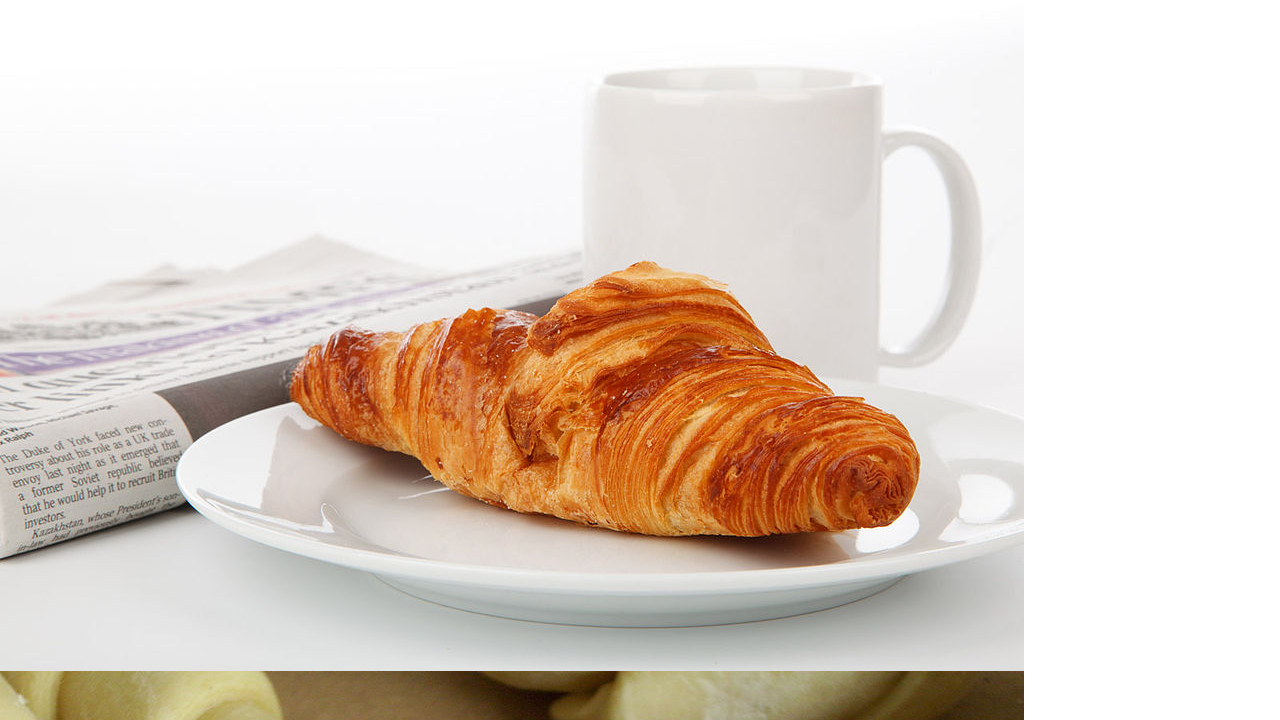
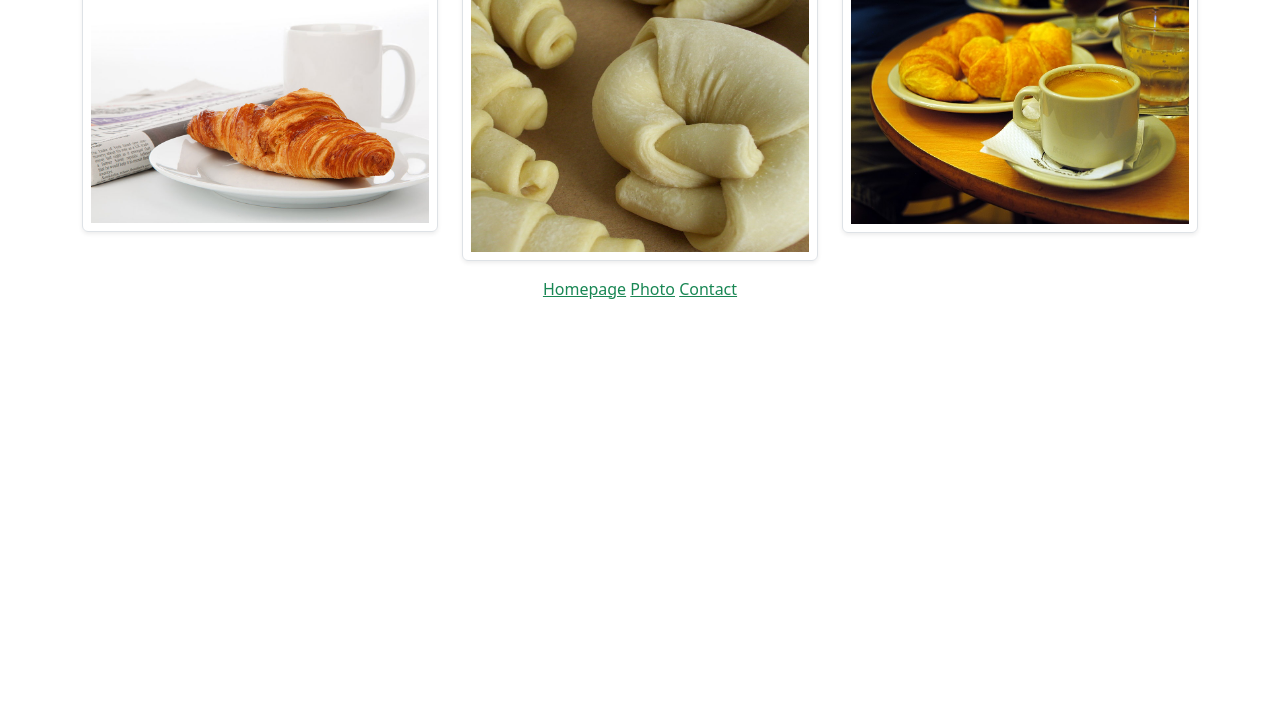
Before and after one commit to MelAiia/croissant-challenge, a plain HTML site: page photo.html in a window 1280 px wide. Shown: the part 67-787 px from the top of the page. Drawn offline with nearby package versions, Linux system fonts and the light colour scheme.

Commit message:
Added css

```diff
--- /dev/null
+++ b/css/styles.css
@@ -0,0 +1,3 @@
+body {
+  text-align: center;
+}
--- a/photo.html
+++ b/photo.html
@@ -3,24 +3,41 @@
   <head>
     <meta charset="UTF-8" />
     <meta name="viewport" content="width=device-width, initial-scale=1.0" />
-    <title>Photo Croissant</title>
     <link
       href="https://cdn.jsdelivr.net/npm/bootstrap@5.3.0/dist/css/bootstrap.min.css"
       rel="stylesheet"
       integrity="sha384-9ndCyUaIbzAi2FUVXJi0CjmCapSmO7SnpJef0486qhLnuZ2cdeRhO02iuK6FUUVM"
       crossorigin="anonymous"
     />
+    <link rel="stylesheet" href="css/styles.css" />
+    <title>Photo Croissant</title>
   </head>
   <body>
     <h1>🥐 Croissant</h1>
-    <img src="images/1024px-Croissant-newspaper-and-tea.jpg" alt="" />
-    <img src="images/1024px-La_parisienne_unbaked_croissant.jpg" alt="" />
-    <img
-      src="images/1024px-Mediaslunas,_café_en_jarrito_y_agua_mineral_en_Café_El_Gato_Negro.jpg"
-      alt=""
-    />
-    <a href="/">Homepage</a>
-    <a href="/photo.html">Photo</a>
-    <a href="/contact.html">Contact</a>
+    <div class="container">
+      <div class="row">
+        <div class="col-sm-4 mb-3">
+          <img
+            src="images/1024px-Croissant-newspaper-and-tea.jpg"
+            class="img-fluid rounded shadow-sm p-2 border"
+          />
+        </div>
+        <div class="col-sm-4 mb-3">
+          <img
+            src="images/1024px-La_parisienne_unbaked_croissant.jpg"
+            class="img-fluid rounded shadow-sm p-2 border"
+          />
+        </div>
+        <div class="col-sm-4 mb-3">
+          <img
+            src="images/1024px-Mediaslunas,_café_en_jarrito_y_agua_mineral_en_Café_El_Gato_Negro.jpg"
+            class="img-fluid rounded shadow-sm p-2 border"
+          />
+        </div>
+      </div>
+    </div>
+    <a href="/" class="link-success">Homepage</a>
+    <a href="/photo.html" class="link-success">Photo</a>
+    <a href="/contact.html" class="link-success">Contact</a>
   </body>
 </html>
```
Also changed, not shown: contact.html (+1 -0 lines), index.html (+1 -0 lines).
